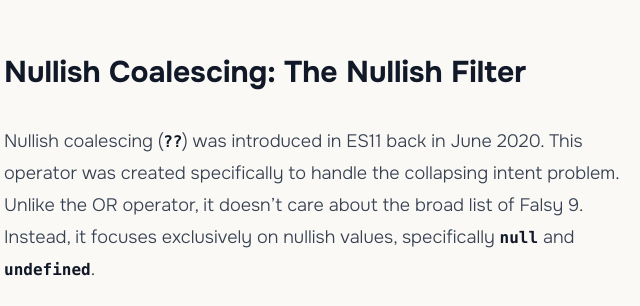
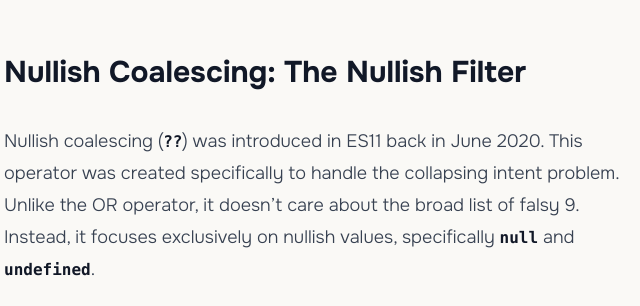
Before and after one commit to LeonardTarigan/personal-web-v4, an Astro site: page /blogs/logical-or-vs-nullish-coalescing-the-tiny-javascript-mistake-that-could-break-your-apps in a window 1280 px wide. Shown: the part 3603-3909 px from the top of the page, 328-968 px from the left. Built offline with nearby package versions, Linux system fonts and the light colour scheme; Astro itself is replaced by a stand-in of ours; some packages are replaced by stand-ins of ours; a web font is replaced by a local one.

Commit message:
fix: adjust blog content

```diff
--- a/src/content/blogs/logical-or-vs-nullish-coalescing-the-tiny-javaScript-mistake-that-could-break-your-apps.md
+++ b/src/content/blogs/logical-or-vs-nullish-coalescing-the-tiny-javaScript-mistake-that-could-break-your-apps.md
@@ -54,7 +54,7 @@ Even though the user explicitly stored a volume of 0 and disabled autoplay, our
 
 ## Nullish Coalescing: The Nullish Filter
 
-Nullish coalescing (`??`) was introduced in ES11 back in June 2020. This operator was created specifically to handle the collapsing intent problem. Unlike the OR operator, it doesn't care about the broad list of Falsy 9. Instead, it focuses exclusively on nullish values, specifically `null` and `undefined`.
+Nullish coalescing (`??`) was introduced in ES11 back in June 2020. This operator was created specifically to handle the collapsing intent problem. Unlike the OR operator, it doesn't care about the broad list of falsy 9. Instead, it focuses exclusively on nullish values, specifically `null` and `undefined`.
 
 If we apply this operator to the exact same scenario we just reviewed, we can see the behavior difference.
 
```
